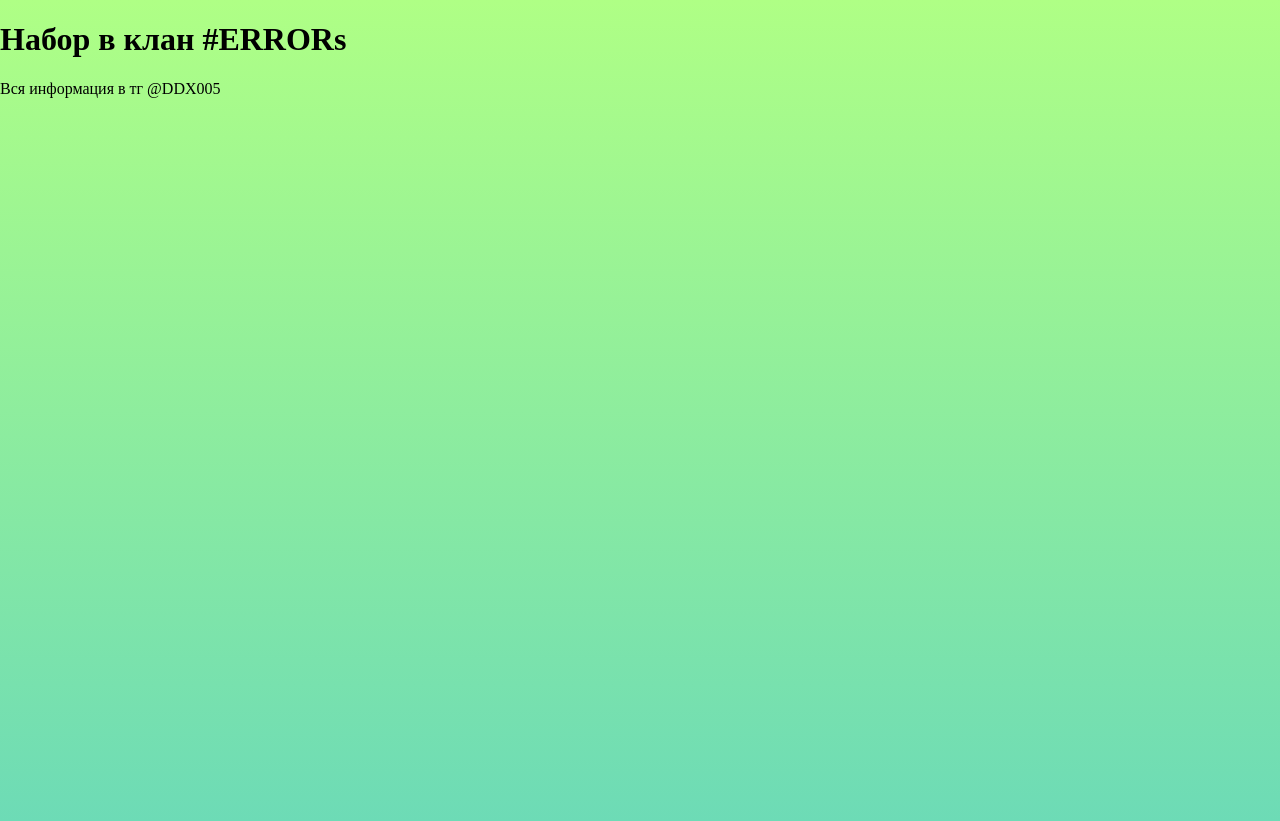
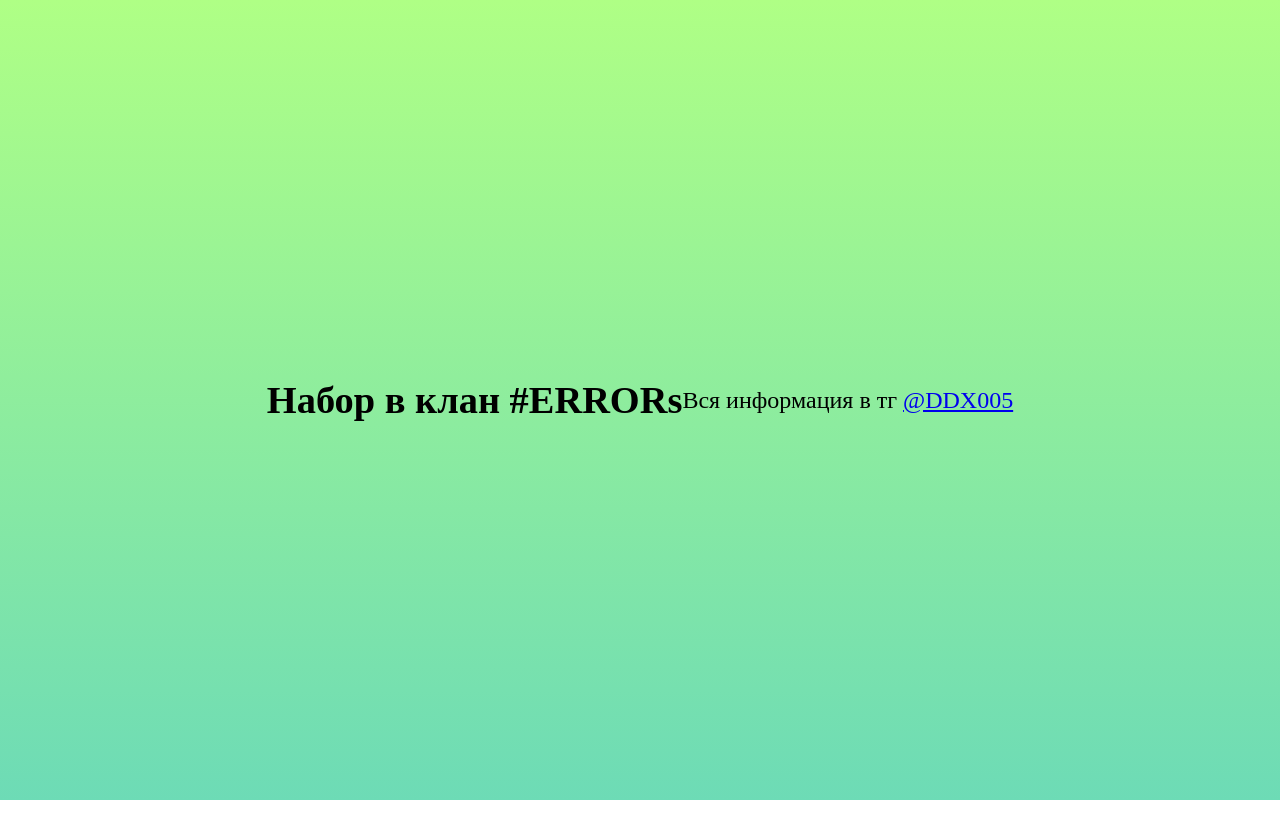
Before and after one commit to dimer005s-source/Gide-ddx, a plain HTML site: page index.html in a window 1280 px wide. After the commit the page ends 800 px from the top, so only its background shows below. Drawn offline with Linux system fonts and the light colour scheme.

Commit message:
Add Telegram link

```diff
--- a/index.html
+++ b/index.html
@@ -10,11 +10,26 @@
             margin: 0;
             padding: 0;
             min-height: 100vh;
+            display: flex;
+            justify-content: center;
+            align-items: center;
+            text-align: center;
+            font-size: 16px;
+        }
+
+        h1 {
+            font-size: 2.4em;
+            margin: 10px 0;
+        }
+
+        p {
+            font-size: 1.5em;
+            margin: 10px 0;
         }
     </style>
 </head>
 <body>
     <h1>Набор в клан #ERRORs</h1>
-    <p>Вся информация в тг @DDX005</p>
+    <p>Вся информация в тг <a href="https://t.me/DDX005" target="_blank">@DDX005</a></p>
 </body>
 </html>
```
